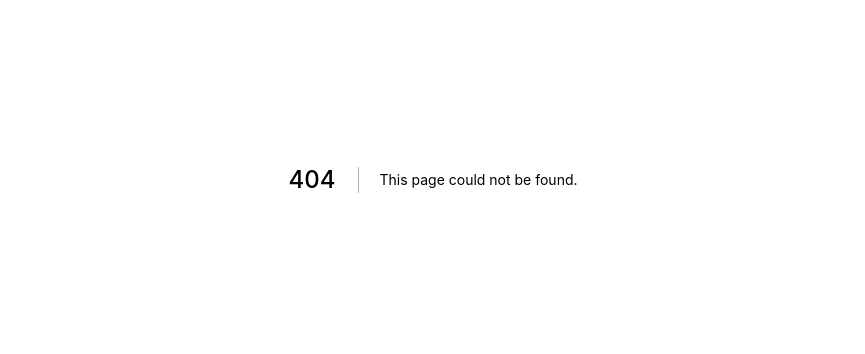
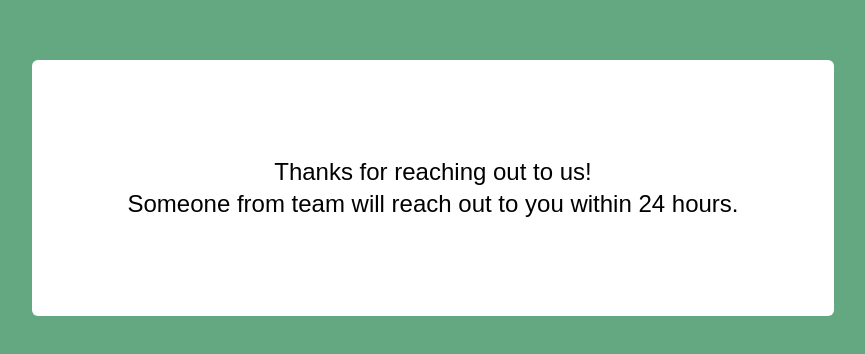
Before and after one commit to itsok222/itsok, a Next.js app: page /thankyou in a window 1280 px wide. Before the commit this address had no page. Shown: the part 220-574 px from the top of the page, without its empty margins (207-1072 px from the left). Built offline with nearby package versions, Linux system fonts and the light colour scheme.

Commit message:
thankyou page

```diff
--- /dev/null
+++ b/pages/thankyou.js
@@ -0,0 +1,20 @@
+import Head from "next/head";
+import Image from "next/image";
+
+export default function Blog() {
+  return (
+    <div>
+      <Head>
+        <title>Its OK</title>
+        <meta property="og:title" content="Its OK | Thank you" key="title" />
+      </Head>
+
+      <div className="h-screen p-4 sm:p-24 brand-bg-green center-div">
+        <div className="content-center p-4 mx-8 mt-12 text-xl text-center bg-white rounded-md sm:p-24 sm:mt-4 sm:text-2xl">
+          <div>Thanks for reaching out to us!</div>
+          <div>Someone from team will reach out to you within 24 hours.</div>
+        </div>
+      </div>
+    </div>
+  );
+}
--- a/styles/globals.css
+++ b/styles/globals.css
@@ -83,7 +83,10 @@ p {
   border: 1px solid #c3c3c3;
 
 }
-
+.center-div{
+  display: grid;
+    place-items: center;
+}
 .sib-form .input {
 
 }
```
